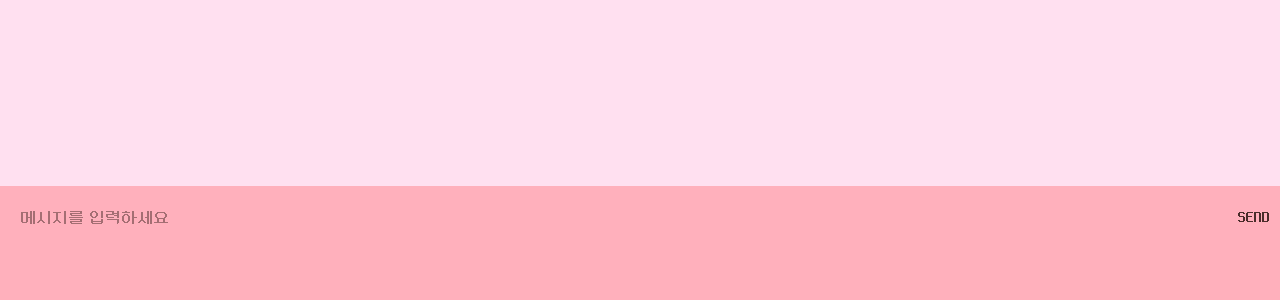
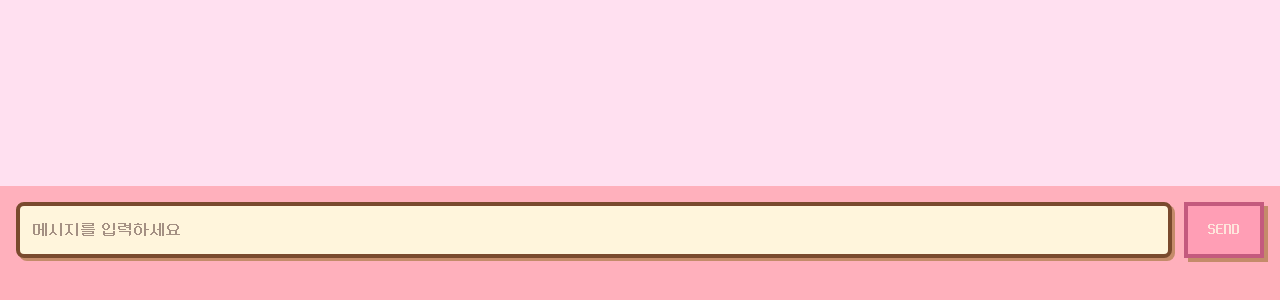
Before and after one commit to OutlierCapstone/Hackahoy, a Next.js app: page / in a window 1280 px wide. Shown: the part 314-614 px from the top of the page. Built offline with nearby package versions, Linux system fonts and the light colour scheme.

Commit message:
refactor: Move inline styles to CSS Module in InputBox

```diff
--- /dev/null
+++ b/src/components/InputBox.module.css
@@ -0,0 +1,29 @@
+.container {
+  display: flex;
+  gap: 12px;
+  padding: 16px;
+}
+
+.input {
+  flex: 1;
+  background: #fff5dc;
+  border: 4px solid #7a4a2e;
+  border-radius: 8px;
+  padding: 12px;
+  font-family: inherit;
+  box-shadow: 3px 3px 0 #c48b6a;
+}
+
+.button {
+  background: #ff9eb5;
+  border: 4px solid #c45a7e;
+  padding: 12px 20px;
+  cursor: pointer;
+  color:#fee5dc;
+  box-shadow: 4px 4px 0 #c48b6a;
+}
+
+.button:active {
+  box-shadow: none;
+  transform: translate(4px, 4px);
+}
--- a/src/components/InputBox.tsx
+++ b/src/components/InputBox.tsx
@@ -1,6 +1,9 @@
+// components/InputBox.tsx
+
 "use client";
 
 import { useState } from "react";
+import styles from "@/components/InputBox.module.css";
 
 type Props = {
   onSend: (text: string) => void;
@@ -26,18 +29,14 @@ export default function InputBox({ onSend }: Props) {
   };
 
   return (
-    <div style={{ display: "flex", gap: "10px", padding: "10px" }}>
-      <input
-        type="text"
-        style={{ flex: 1, padding: "10px" }}
+    <div className = {styles.container}>
+      <input className={styles.input}
         value={text}
         onChange={(e) => setText(e.target.value)}
         onKeyDown={handleKeyDown}
         placeholder="메시지를 입력하세요"
       />
-      <button onClick={send}>
-        SEND
-      </button>
+      <button className={styles.button} onClick={send}>SEND</button>
     </div>
   );
 }
```
